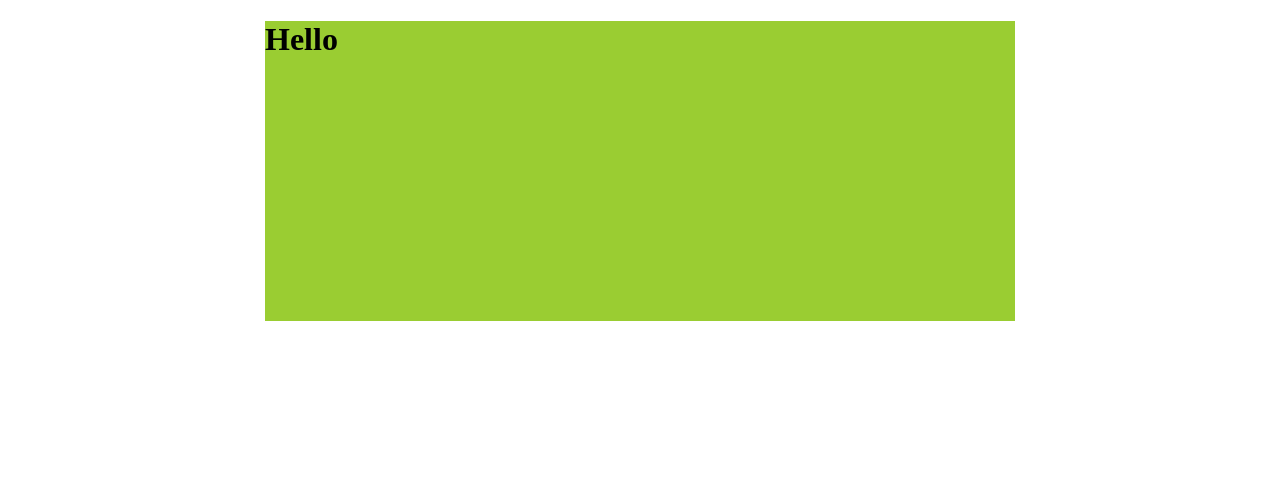
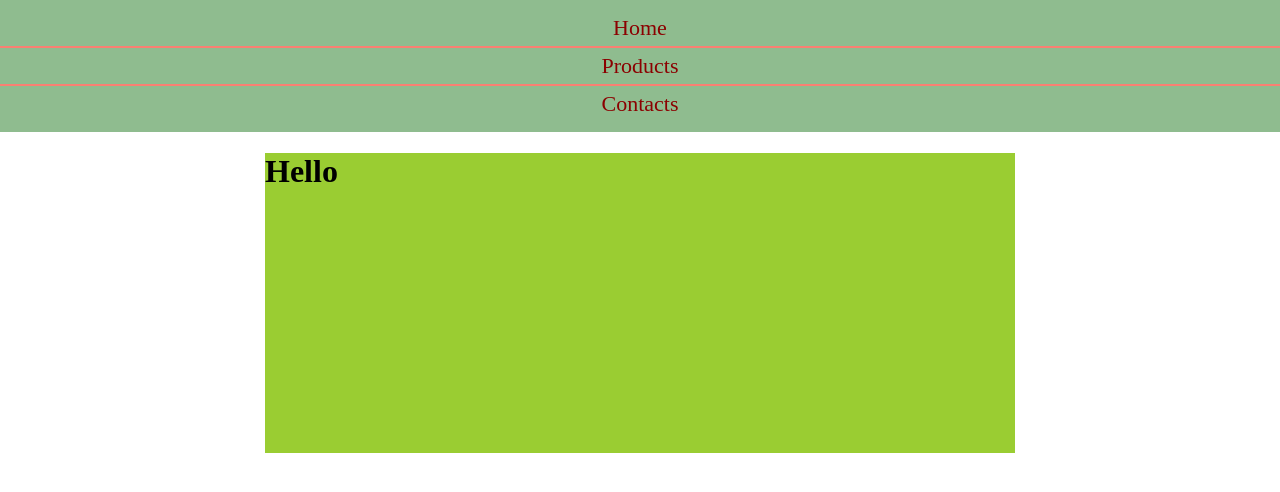
Before and after one commit to Chaseizm/SMCSpr19_WD2, a plain HTML site: page Class 2/index.html in a window 1280 px wide. Drawn offline with Linux system fonts and the light colour scheme.

Commit message:
Default Nav Bar
Styled layout and color and typography with pseudo class.

```diff
--- a/Class 2/index.html
+++ b/Class 2/index.html
@@ -9,6 +9,20 @@
     <script src="script.js"></script>
 </head>
 <body>
+    <nav class="navbar">
+        <ul>
+            <li>
+                <a href="">Home</a>
+            </li>
+            <li>
+                <a href="">Products</a>
+            </li>
+            <li>
+                <a href="">Contacts</a>
+            </li>
+        </ul>
+    </nav>
+
     <main class="container">
         <h1>Hello</h1>
     </main>
--- a/Class 2/style.css
+++ b/Class 2/style.css
@@ -6,7 +6,33 @@ body {
     background-color: salmon;
     width: 100%;
     min-height: 300px;
+}
 
+.navbar {
+    background-color: darkseagreen;
+    width: 100%;
+    padding: 10px 0px;
+}
+
+.navbar a {
+    font-size: 22px;
+    text-decoration: none;
+    color: darkred;
+    line-height: 36px;
+}
+
+.navbar ul {
+    list-style: none;
+    padding: 0px;
+    margin: 0px;
+    text-align: center;
+}
+
+.navbar li {
+    border-bottom: 2px solid salmon;
+}
+.navbar li:last-child {
+    border-bottom: none;
 }
 
 @media(min-width: 768px) {
```
